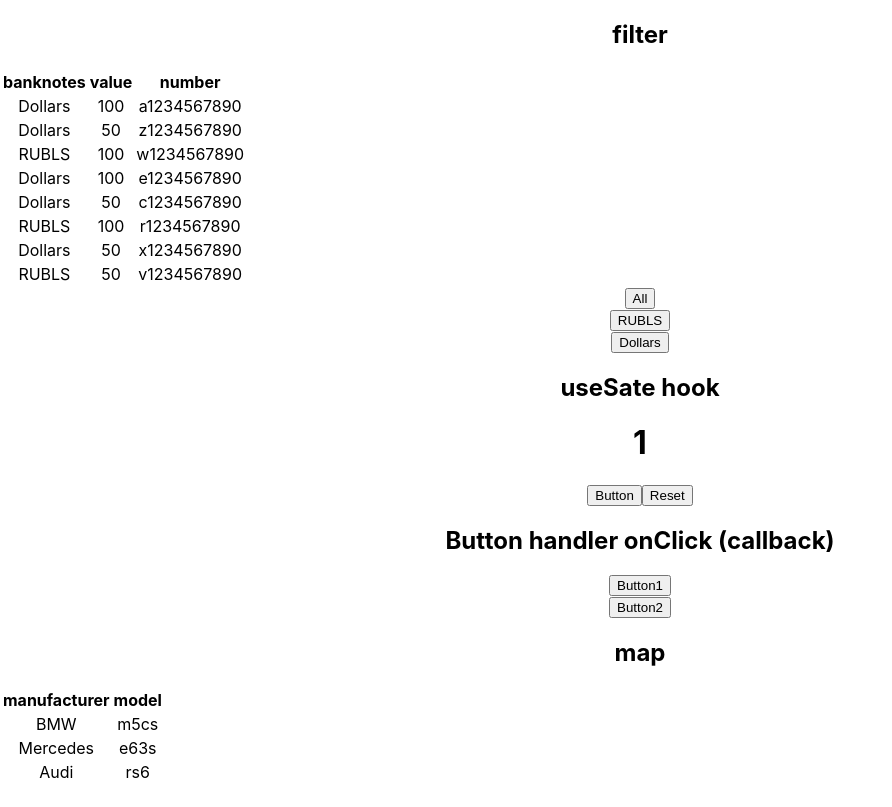
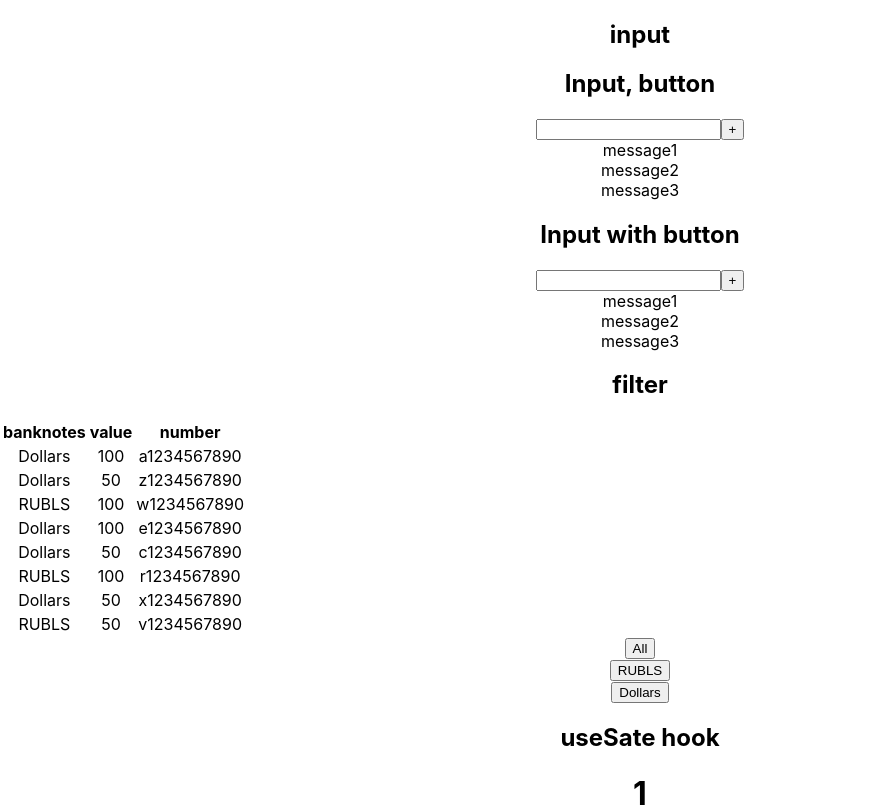
Before and after one commit to kudlatskaya/microtasks, a React (Create React App) app: page / in a window 1280 px wide. Shown: the top 807 px of the page, without its empty margins (0-892 px from the left). Built offline with nearby package versions, Linux system fonts and the light colour scheme.

Commit message:
add input

```diff
--- a/src/App.tsx
+++ b/src/App.tsx
@@ -5,6 +5,8 @@ import NewComponent from "./components/NewComponent";
 import Button from "./components/Button";
 import UseState from "./components/UseState";
 import Money from "./components/Money";
+import Message from "./components/Input/Message";
+import Message1 from "./components/Input/Message1";
 
 const topCars = [
     {manufacturer: 'BMW', model: 'm5cs'},
@@ -32,6 +34,9 @@ function App() {
 
     return (
         <div className="App">
+            <h2>input</h2>
+            <Message1 />
+            <Message />
             <h2>filter</h2>
             <Money money={money}/>
 
--- /dev/null
+++ b/src/components/Input/Button.tsx
@@ -0,0 +1,19 @@
+import React from 'react';
+
+
+type ButtonPropstype = {
+    name: string,
+    callBack: ()=>void,
+}
+
+const Button = (props: ButtonPropstype) => {
+    const onClickButtonHandler = () => {
+        props.callBack();
+    }
+
+    return (
+       <button onClick={onClickButtonHandler}>{props.name}</button>
+    );
+};
+
+export default Button;
--- /dev/null
+++ b/src/components/Input/Input.tsx
@@ -0,0 +1,18 @@
+import React, {ChangeEvent, useState} from 'react';
+
+type InputPropstype = {
+    setTitle: (title:string)=>void,
+    title:string,
+}
+
+const Input = (props:InputPropstype) => {
+    const onChangeInputHandler = (event: ChangeEvent<HTMLInputElement>) => {
+        props.setTitle(event.currentTarget.value);
+    }
+
+    return (
+        <input value={props.title} onChange={onChangeInputHandler}/>
+    );
+};
+
+export default Input;
--- /dev/null
+++ b/src/components/Input/InputButton.tsx
@@ -0,0 +1,28 @@
+import React, {ChangeEvent, useState} from 'react';
+
+type InputButtonPropsType = {
+    buttonHandler: (inputMessage: string) => void,
+}
+
+const InputButton = (props: InputButtonPropsType) => {
+    let [title, setTitle] = useState('');
+
+    const onChangeInputHandler = (event: ChangeEvent<HTMLInputElement>) => {
+        setTitle(event.currentTarget.value);
+    }
+
+    const onClickButtonHandler = () => {
+        props.buttonHandler(title);
+
+        setTitle('');
+    }
+
+    return (
+        <div>
+            <input value={title} onChange={onChangeInputHandler}/>
+            <button onClick={onClickButtonHandler}>+</button>
+        </div>
+    );
+};
+
+export default InputButton;
--- /dev/null
+++ b/src/components/Input/Message.tsx
@@ -0,0 +1,35 @@
+import React, {useState} from 'react';
+import InputButton from "./InputButton";
+import Button from "./Button";
+import Input from './Input'
+
+
+const Message = () => {
+
+
+    let [messages, setMessages] = useState([
+        {message: 'message1'},
+        {message: 'message2'},
+        {message: 'message3'},
+    ])
+
+    const addMessage = (inputMessage:string) => {
+        setMessages([{message: inputMessage}, ...messages]);
+    }
+
+    return (<>
+
+            <div>
+                <h2>Input with button</h2>
+                <InputButton buttonHandler={addMessage}/>
+            </div>
+            {
+                messages.map((item, ind) => {
+                    return <div key={ind}>{item.message}</div>
+                })
+            }
+        </>
+    )
+};
+
+export default Message;
--- /dev/null
+++ b/src/components/Input/Message1.tsx
@@ -0,0 +1,40 @@
+import React, {useState} from 'react';
+import Input from "./Input";
+import Button from "./Button";
+
+const Message1 = () => {
+    let [messages, setMessages] = useState([
+        {message: 'message1'},
+        {message: 'message2'},
+        {message: 'message3'},
+    ])
+
+    //local input state
+    let [title, setTitle] = useState('');
+
+    const addMessage = (inputMessage:string) => {
+        setMessages([{message: inputMessage}, ...messages]);
+    }
+
+    const callBackButtonHandler = () => {
+        addMessage(title);
+        setTitle('');
+    }
+
+    return (<>
+            <div>
+                <h2>Input, button</h2>
+                <Input setTitle={setTitle} title={title}/>
+                <Button name={'+'} callBack={callBackButtonHandler}/>
+            </div>
+            {
+                messages.map((item, ind) => {
+                    return <div key={ind}>{item.message}</div>
+                })
+            }
+        </>
+
+    );
+};
+
+export default Message1;
```
